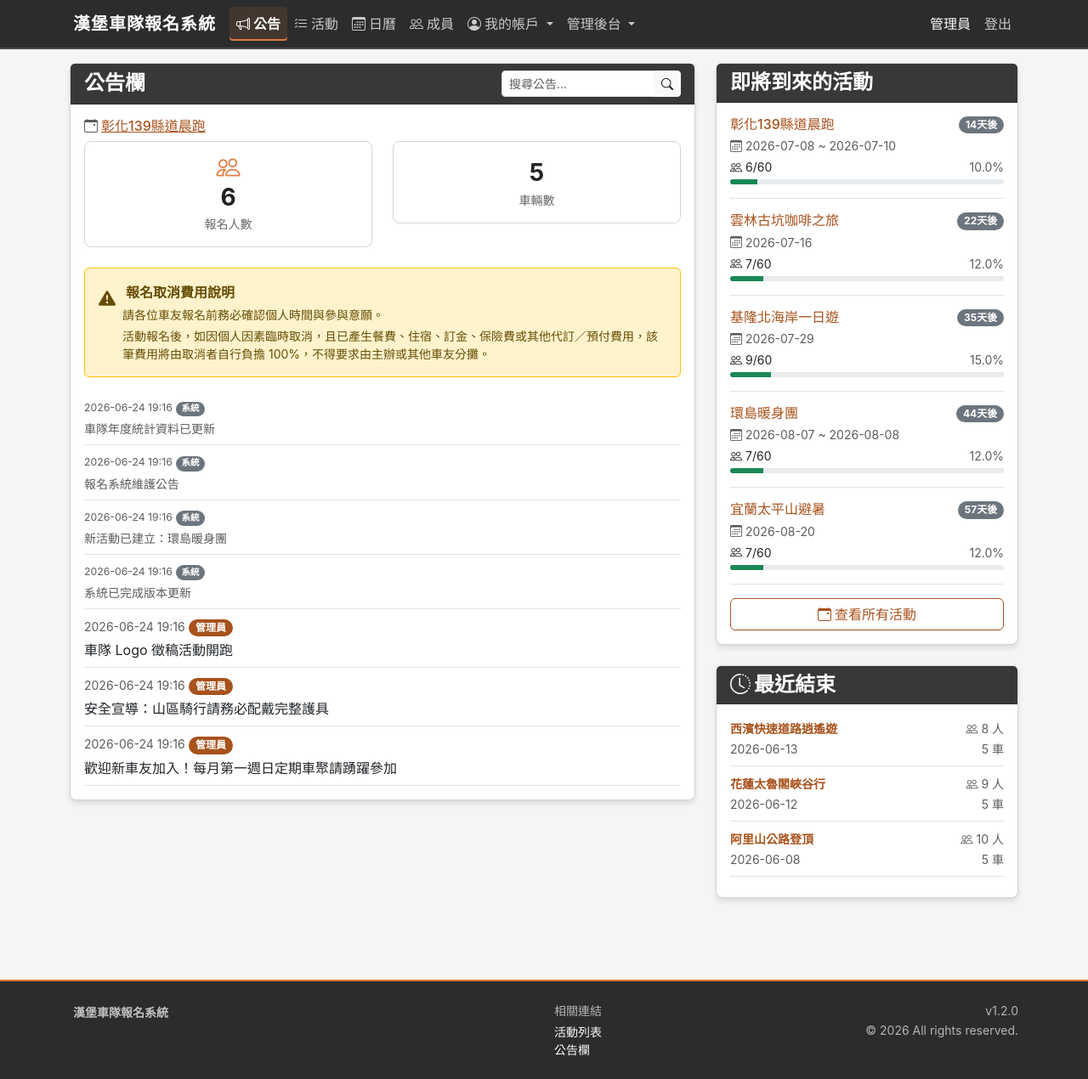
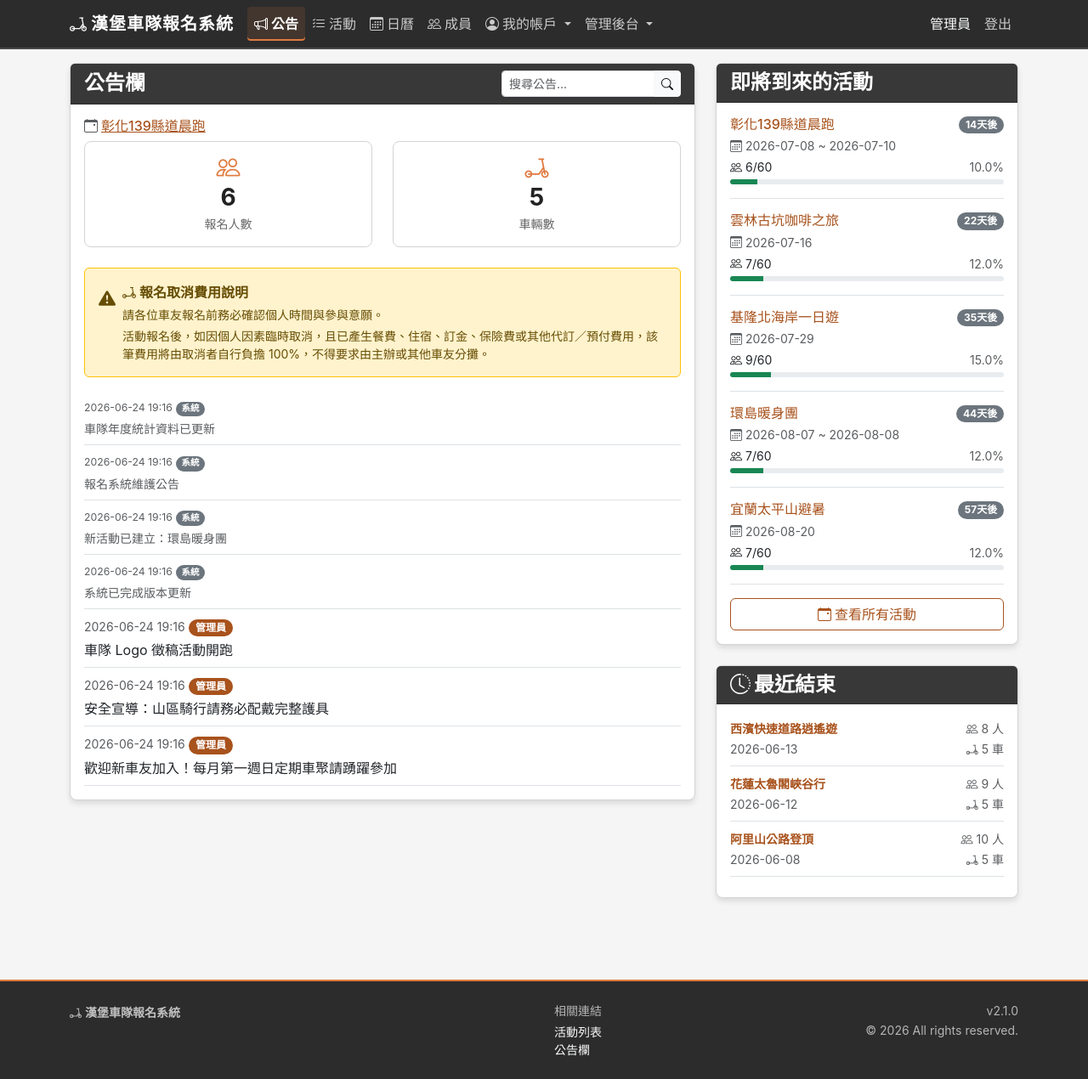
Before and after one commit to chenchihcu/motorcycle-registration, a Flask app: page / in a window 1280 px wide. Shown: the whole page at 85% size. Run offline with Flask 3, Linux system fonts and the light colour scheme; a user stored in the database is signed in.

Commit message:
fix(ui/ux): fix missing brand icon + palette/semantic consistency
實機稽核(Flask + Playwright,桌面/行動/150%)後修正:

- P1 品牌圖示全失: bi-motorcycle 在 Bootstrap Icons 不存在(content:none),
  影響導覽/頁尾 logo、統計卡、活動卡車輛數等 9 處 → 改用 bi-scooter
- P2 移除 style.css 中重複/死碼的 --color-accent(#8A8A8A,被琥珀覆寫)
- P3 「我」徽章 bg-info 青藍 → bg-primary(琥珀,白字 AA 5.4:1)
- P4 非成功動作的綠色 outline-success → outline-secondary
  (加入行事曆、新增途經點、標記已讀)
- P4b 活動天數提示徽章 bg-info → bg-secondary
- P5 頁尾版本 v1.2.0 → v2.1.0(對齊 DESIGN.md)

Co-Authored-By: Claude Opus 4.8 <noreply@anthropic.com>

```diff
--- a/motorcycle_registration/static/css/style.css
+++ b/motorcycle_registration/static/css/style.css
@@ -22,9 +22,11 @@
     --color-text-muted: #666666;
     --color-text-on-primary: #ffffff;
 
-    /* Borders & Accent */
+    /* Borders */
     --color-border: #D4D4D4;
-    --color-accent: #8A8A8A;
+    /* NOTE: --color-accent is defined below in the Warm Amber block (#E07A3F).
+       The previous grey (#8A8A8A) duplicate was dead — every --color-accent
+       reference (focus ring, nav active, table header, stat icon) wants amber. */
 
     /* Role colors (actions, selection, nav) */
     --color-primary-action: #4A4A4A;
--- a/motorcycle_registration/templates/admin/event_form.html
+++ b/motorcycle_registration/templates/admin/event_form.html
@@ -22,7 +22,7 @@
                         {{ form.event_date_end(class="form-control", type="date") }}
                         <small class="text-muted">若為單日活動可留空，系統自動使用開始日期</small>
                         <div id="duration-display" class="mt-1" style="display:none;">
-                            <span class="badge bg-info"><i class="bi bi-clock-history me-1"></i>活動天數：<span id="duration-days">1</span> 天</span>
+                            <span class="badge bg-secondary"><i class="bi bi-clock-history me-1"></i>活動天數：<span id="duration-days">1</span> 天</span>
                         </div>
                     </div>
                     <div class="mb-3">
@@ -62,7 +62,7 @@
                             </div>
                             {% endif %}
                         </div>
-                        <button type="button" class="btn btn-outline-success btn-sm mt-1" id="add-waypoint"><i class="bi bi-plus-lg me-1"></i>新增途經點</button>
+                        <button type="button" class="btn btn-outline-secondary btn-sm mt-1" id="add-waypoint"><i class="bi bi-plus-lg me-1"></i>新增途經點</button>
                         <input type="hidden" name="route_waypoints" id="route_waypoints_hidden" value="{{ form.route_waypoints.data or '' }}">
                         <small class="text-muted d-block mt-1">可動態新增/刪除途經點，儲存時自動合併</small>
                     </div>
--- a/motorcycle_registration/templates/admin/messages.html
+++ b/motorcycle_registration/templates/admin/messages.html
@@ -32,7 +32,7 @@
                     <div class="d-flex gap-1">
                     {% if not msg.is_read %}
                     <form method="POST" action="{{ url_for('admin.messages_read', msg_id=msg.id) }}" class="d-inline">
-                        <button type="submit" class="btn btn-sm btn-outline-success"><i class="bi bi-check2-all me-1"></i>標記已讀</button>
+                        <button type="submit" class="btn btn-sm btn-outline-secondary"><i class="bi bi-check2-all me-1"></i>標記已讀</button>
                     </form>
                     {% endif %}
                     <button type="button" class="btn btn-sm btn-outline-primary" data-bs-toggle="collapse" data-bs-target="#replyForm-{{ msg.id }}">
--- a/motorcycle_registration/templates/base.html
+++ b/motorcycle_registration/templates/base.html
@@ -19,7 +19,7 @@
             {% if active_endpoint != 'bulletin.dashboard' %}
             <a class="nav-link d-inline-block me-1" href="{{ url_for('bulletin.dashboard') }}" id="navBackBtn" aria-label="返回上一頁" title="返回上一頁"><i class="bi bi-arrow-left fs-5"></i></a>
             {% endif %}
-            <a class="navbar-brand" href="{{ url_for('bulletin.dashboard') }}"><i class="bi bi-motorcycle me-1"></i>{{ app_name }}</a>
+            <a class="navbar-brand" href="{{ url_for('bulletin.dashboard') }}"><i class="bi bi-scooter me-1"></i>{{ app_name }}</a>
             <button class="navbar-toggler" type="button" data-bs-toggle="collapse" data-bs-target="#navbarNav" aria-label="切換選單" title="切換選單">
                 <span class="navbar-toggler-icon"></span>
             </button>
@@ -112,7 +112,7 @@
         <div class="container">
             <div class="row">
                 <div class="col-md-6 mb-2 mb-md-0">
-                    <small><i class="bi bi-motorcycle me-1"></i><strong>{{ app_name }}</strong></small>
+                    <small><i class="bi bi-scooter me-1"></i><strong>{{ app_name }}</strong></small>
 
                 </div>
                 <div class="col-md-3 mb-2 mb-md-0">
@@ -121,7 +121,7 @@
                     <a href="{{ url_for('bulletin.dashboard') }}" class="text-light small text-decoration-none d-block">公告欄</a>
                 </div>
                 <div class="col-md-3 text-md-end">
-                    <small class="text-muted d-block">v1.2.0</small>
+                    <small class="text-muted d-block">v2.1.0</small>
                     <small class="text-muted">&copy; {{ current_year }} All rights reserved.</small>
                 </div>
             </div>
--- a/motorcycle_registration/templates/dashboard.html
+++ b/motorcycle_registration/templates/dashboard.html
@@ -33,7 +33,7 @@
                     </div>
                     <div class="col-6">
                     <div class="stat-card">
-                        <i class="bi bi-motorcycle stat-icon"></i>
+                        <i class="bi bi-scooter stat-icon"></i>
                         <div class="stat-number">{{ featured_vehicles }}</div>
                         <div class="stat-label">{% if featured_event %}車輛數{% else %}暫無活動{% endif %}</div>
                     </div>
@@ -45,7 +45,7 @@
                     <div class="d-flex align-items-start gap-2">
                         <i class="bi bi-exclamation-triangle-fill fs-5 flex-shrink-0 mt-1"></i>
                         <div>
-                            <strong><i class="bi bi-motorcycle me-1"></i>報名取消費用說明</strong>
+                            <strong><i class="bi bi-scooter me-1"></i>報名取消費用說明</strong>
                             <p class="mb-1 small mt-1">請各位車友報名前務必確認個人時間與參與意願。</p>
                             <p class="mb-0 small">活動報名後，如因個人因素臨時取消，且已產生餐費、住宿、訂金、保險費或其他代訂／預付費用，該筆費用將由取消者自行負擔 100%，不得要求由主辦或其他車友分攤。</p>
                         </div>
@@ -111,7 +111,7 @@
                                  style="width: {{ [pct, 100] | min }}%;"></div>
                         </div>
                         {% else %}
-                        <small class="text-muted"><i class="bi bi-people me-1"></i>{{ stats.people }} 人 · <i class="bi bi-motorcycle ms-1 me-1"></i>{{ stats.vehicles }} 車</small>
+                        <small class="text-muted"><i class="bi bi-people me-1"></i>{{ stats.people }} 人 · <i class="bi bi-scooter ms-1 me-1"></i>{{ stats.vehicles }} 車</small>
                         {% endif %}
                     </div>
                     {% endfor %}
@@ -142,7 +142,7 @@
                     </div>
                     <div class="text-end">
                         <small class="text-muted"><i class="bi bi-people me-1"></i>{{ ps.people }} 人</small>
-                        <br><small class="text-muted"><i class="bi bi-motorcycle me-1"></i>{{ ps.vehicles }} 車</small>
+                        <br><small class="text-muted"><i class="bi bi-scooter me-1"></i>{{ ps.vehicles }} 車</small>
                     </div>
                 </div>
                 {% endfor %}
--- a/motorcycle_registration/templates/events/detail.html
+++ b/motorcycle_registration/templates/events/detail.html
@@ -24,7 +24,7 @@
                     </div>
                     <div class="col-6">
                         <div class="stat-card">
-                            <i class="bi bi-motorcycle stat-icon"></i>
+                            <i class="bi bi-scooter stat-icon"></i>
                             <div class="stat-number">{{ total_vehicles }}</div>
                             <div class="stat-label">車輛數</div>
                         </div>
@@ -234,7 +234,7 @@
                     <a href="{{ url_for('admin.export_route', event_id=event.id) }}" class="btn btn-outline-secondary">匯出路線表 (CSV)</a>
                 </div>
                 {% endif %}
-                <a href="{{ url_for('events.export_ics', event_id=event.id) }}" class="btn btn-outline-success w-100 mt-2"><i class="bi bi-calendar-plus me-1"></i>加入行事曆</a>
+                <a href="{{ url_for('events.export_ics', event_id=event.id) }}" class="btn btn-outline-secondary w-100 mt-2"><i class="bi bi-calendar-plus me-1"></i>加入行事曆</a>
             </div>
         </div>
     </div>
--- a/motorcycle_registration/templates/events/list.html
+++ b/motorcycle_registration/templates/events/list.html
@@ -52,7 +52,7 @@
                         </div>
                     </div>
                     <div class="d-flex align-items-center gap-2">
-                        <small class="text-muted"><i class="bi bi-people me-1"></i>{{ stats.people }} 人 · <i class="bi bi-motorcycle ms-1 me-1"></i>{{ stats.vehicles }} 車</small>
+                        <small class="text-muted"><i class="bi bi-people me-1"></i>{{ stats.people }} 人 · <i class="bi bi-scooter ms-1 me-1"></i>{{ stats.vehicles }} 車</small>
                         <a href="{{ url_for('events.detail', event_id=event.id) }}" class="btn btn-sm btn-outline-primary" aria-label="查看詳情" title="查看詳情"><i class="bi bi-eye"></i></a>
                     </div>
                 </div>
@@ -88,7 +88,7 @@
                     <div class="d-flex justify-content-between align-items-center mt-auto">
                         <small class="text-muted">
                             <i class="bi bi-people me-1"></i>{{ stats.people }}/{{ event.max_attendees or '∞' }}
-                            <i class="bi bi-motorcycle ms-1 me-1"></i>{{ stats.vehicles }}
+                            <i class="bi bi-scooter ms-1 me-1"></i>{{ stats.vehicles }}
                         </small>
                         <a href="{{ url_for('events.detail', event_id=event.id) }}" class="btn btn-primary btn-sm"><i class="bi bi-eye me-1"></i>查看詳情</a>
                     </div>
--- a/motorcycle_registration/templates/members/list.html
+++ b/motorcycle_registration/templates/members/list.html
@@ -26,7 +26,7 @@
                         <td>
                             {{ member.name }}
                             {% if member == current_user %}
-                            <span class="badge bg-info text-dark ms-1">我</span>
+                            <span class="badge bg-primary ms-1">我</span>
                             {% endif %}
                         </td>
                         {% if current_user.role == 'admin' %}
@@ -58,7 +58,7 @@
                 <div>
                     <strong>{{ member.name }}</strong>
                     {% if member == current_user %}
-                    <span class="badge bg-info text-dark ms-1">我</span>
+                    <span class="badge bg-primary ms-1">我</span>
                     {% endif %}
                     {% if member.role == 'admin' %}
                     <span class="badge bg-danger ms-1">管理員</span>
```
